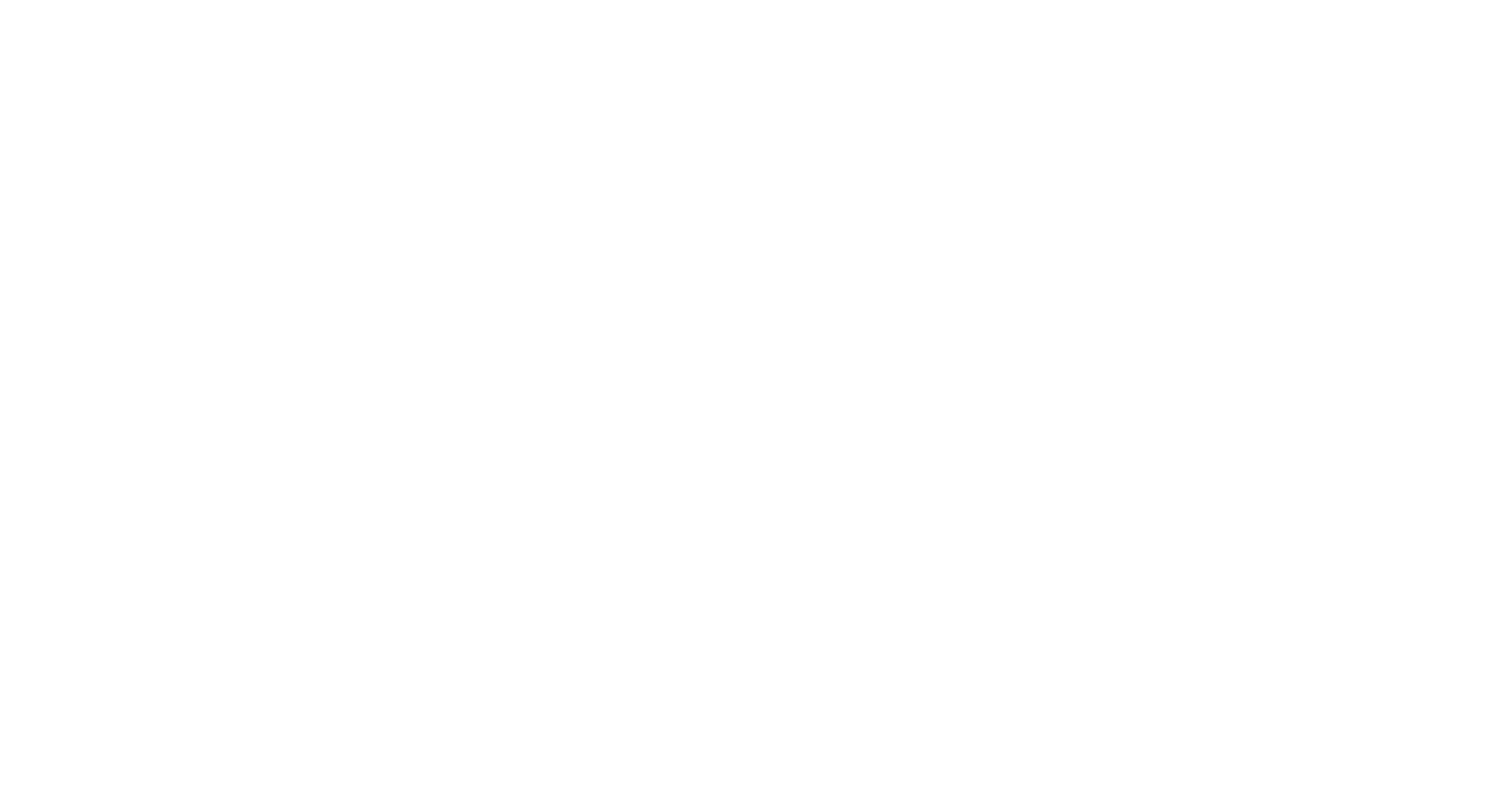
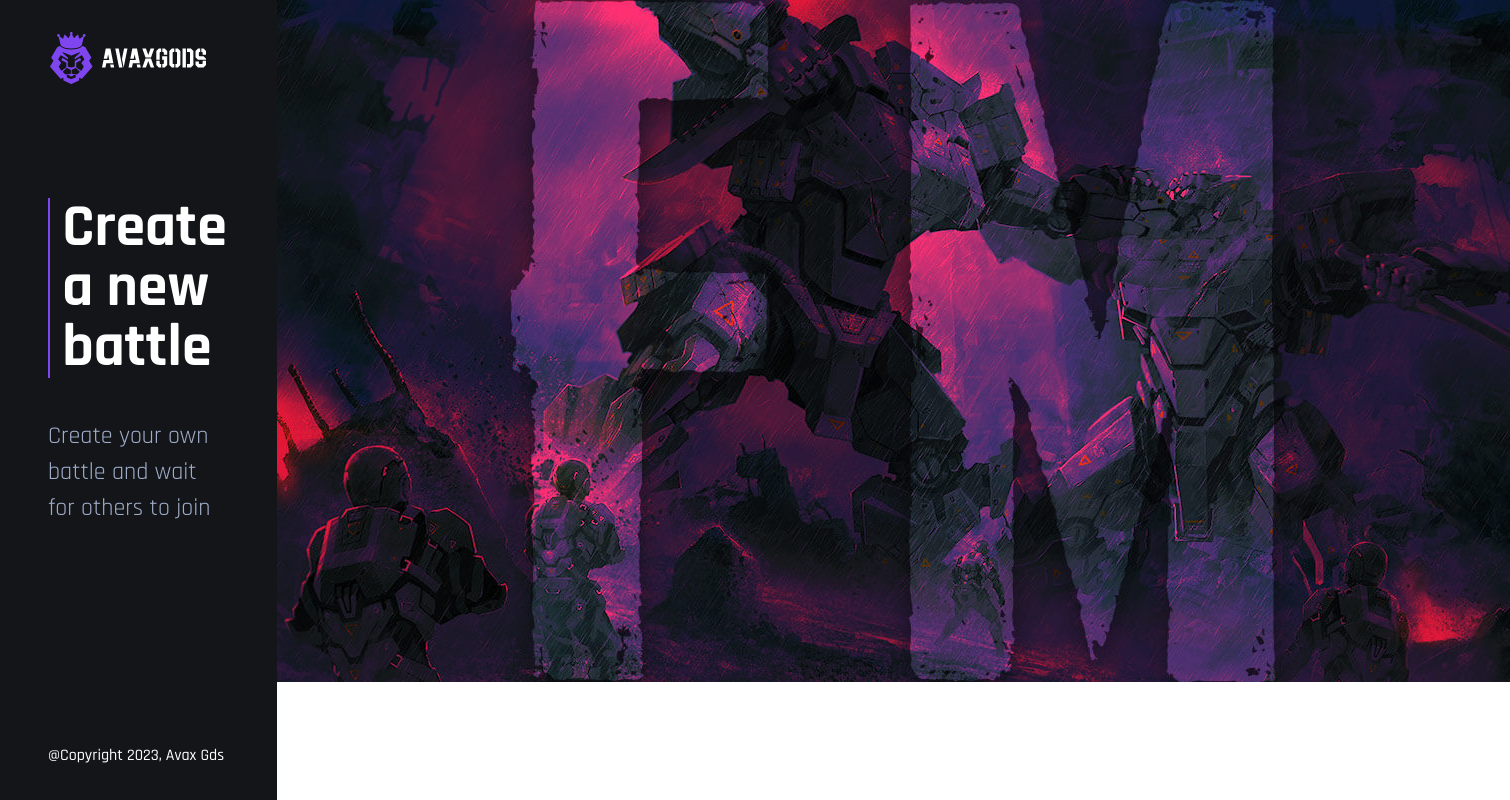
Before and after one commit to GuyRobot/Web3Game, a React (Vite) app in the folder client/: page /create-battle in a window 1280 px wide. Before the commit this address had no page. Shown: the whole page, 1510 px wide, since content can reach past the window. Built offline with nearby package versions, Linux system fonts and the light colour scheme.

Commit message:
Add page wrapper

```diff
--- a/client/src/main.jsx
+++ b/client/src/main.jsx
@@ -2,13 +2,14 @@ import React from 'react';
 import ReactDOM from 'react-dom/client';
 import { BrowserRouter, Route, Routes } from 'react-router-dom';
 
-import Home from './page/Home';
+import { Home, CreateBattle } from './page';
 import './index.css';
 
 ReactDOM.createRoot(document.getElementById('root')).render(
   <BrowserRouter>
     <Routes>
       <Route path="/" element={<Home />} />
+      <Route path="/create-battle" element={<CreateBattle />} />
     </Routes>
   </BrowserRouter>,
 );
--- /dev/null
+++ b/client/src/page/CreateBattle.jsx
@@ -0,0 +1,14 @@
+import React from 'react';
+import PageContainer from './PageContainer';
+
+const CreateBattle = () => {
+  return (
+    <div>
+
+    </div>
+  )
+};
+
+export default PageContainer(CreateBattle,
+  <>Create <br /> a new battle</>,
+  <>Create your own battle and wait for others to join</>);
--- a/client/src/page/Home.jsx
+++ b/client/src/page/Home.jsx
@@ -1,13 +1,14 @@
 import React from 'react';
+import PageContainer from './PageContainer';
 
 const Home = () => {
   return (
     <div>
-      <h1 className="text-5xl p-3">Avax Gods</h1>
-      <h2 className="text-3xl p-3">Web3 NFT Battle-style Card Game</h2>
-      <p className="text-xl p-3">Made with 💜 by JavaScript Mastery</p>
+
     </div>
   )
 };
 
-export default Home;
+export default PageContainer(Home,
+  <>Welcome to Avax Gods <br /> a Web3 NFT card game</>,
+  <>Connect to your wallet to start playing the ultimate Battle Card Game</>);
--- /dev/null
+++ b/client/src/page/PageContainer.jsx
@@ -0,0 +1,26 @@
+import React from 'react'
+import { useNavigate } from "react-router-dom";
+import styles from '../styles';
+import { logo, heroImg } from '../assets'
+
+const PageContainer = (Component, title, description) => () => {
+    const navigate = useNavigate();
+    return (
+        <div className={styles.hocContainer}>
+            <div className={styles.hocContentBox}>
+                <img src={logo} alt='logo' className={styles.hocLogo} onClick={() => navigate('/')} />
+                <div className={styles.hocBodyWrapper}>
+                    <div className='flex flex-row w-full'>
+                        <h1 className={`flex ${styles.headText} head-text`}>{title}</h1>
+                    </div>
+                    <p className={`${styles.normalText} my-10`}>{description}</p>
+                    <Component />
+                </div>
+                <p className={`${styles.footerText}`}>@Copyright 2023, Avax Gds</p>
+            </div>
+            <img src={heroImg} alt='hero' className='flex flex-1 w-full xl:h-full' />
+        </div>
+    )
+}
+
+export default PageContainer
--- /dev/null
+++ b/client/src/page/index.js
@@ -0,0 +1,2 @@
+export { default as Home } from './Home'
+export { default as CreateBattle } from './CreateBattle'
```
